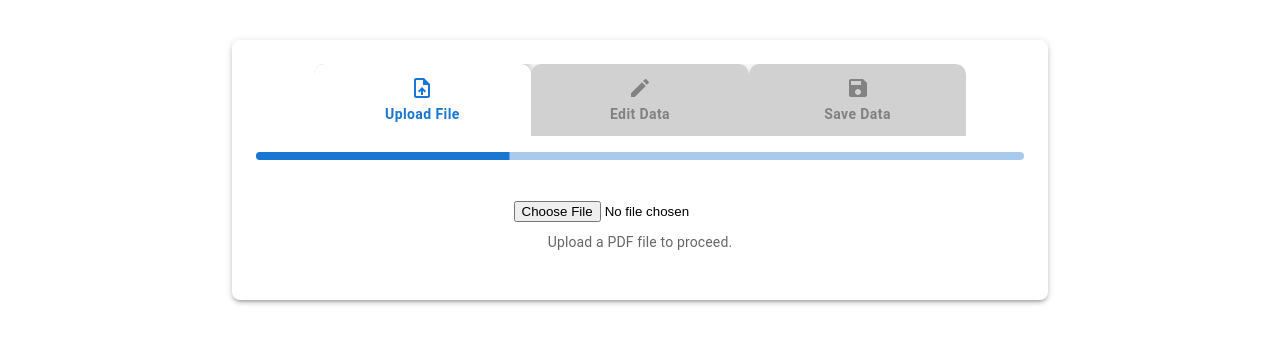
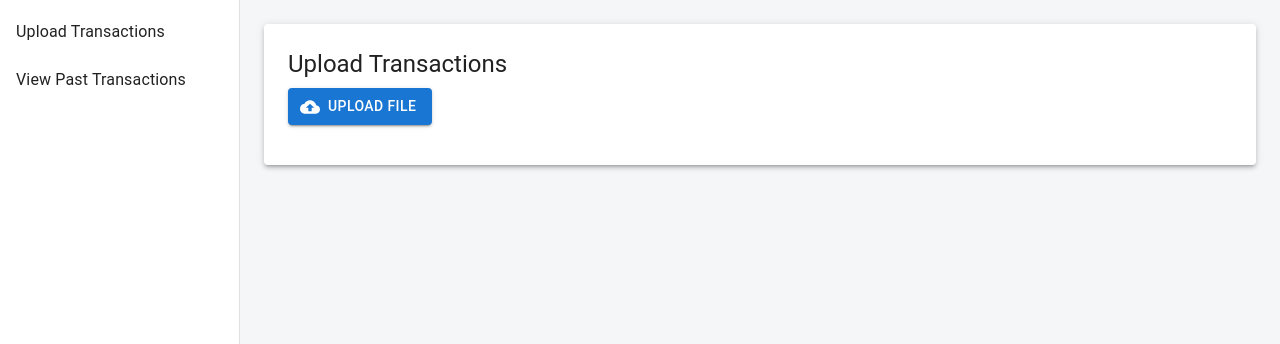
Before and after one commit to sargarpramod-rgb/showcase-projects, a React (Create React App) app in the folder transaction-tracker-react-app/frontend/: page / in a window 1280 px wide. Shown: the top 344 px of the page. Built offline with nearby package versions, Linux system fonts and the light colour scheme.

Commit message:
updated menu option on ui

```diff
--- a/transaction-tracker-react-app/frontend/src/App.js
+++ b/transaction-tracker-react-app/frontend/src/App.js
@@ -2,10 +2,12 @@ import React, { useState } from "react";
 import { Tooltip as MuiTooltip,AppBar, Tabs, Tab, Box, Typography, Button, Table, TableBody, TableCell, TableContainer, TableHead, TableRow, Paper, TextField, LinearProgress,IconButton,InputAdornment  } from "@mui/material";
 import { styled } from "@mui/system";
 import { CheckCircle, UploadFile, Edit, Save } from "@mui/icons-material";
-import { Dialog,DialogActions, DialogContent, DialogTitle, TablePagination, Grid, MenuItem, Select} from "@mui/material";
+import {Drawer, List, ListItem, ListItemText, Card,Dialog,DialogActions, DialogContent, DialogTitle, TablePagination, Grid, MenuItem, Select} from "@mui/material";
 import { PieChart, Pie, Cell, Tooltip, Legend,ResponsiveContainer, BarChart,XAxis,YAxis,Bar } from "recharts";
 import mockResponse from './mockData'
 import { useDropzone } from 'react-dropzone';
+import CloudUploadIcon from "@mui/icons-material/CloudUpload";
+import SaveIcon from "@mui/icons-material/Save";
 import Transactions from "./components/Transactions";
 import PayeeTransactionsDialog from "./components/PayeeTransactionsDialog";
 import CategoryBreakdownDialog from "./components/CategoryBreakdownDialog";
@@ -40,12 +42,13 @@ export default function MultiStepFormWithStyledTabs() {
   const [file, setFile] = useState(null);
   const [isSaved, setIsSaved] = useState(false);
 
-    const [data, setData] = useState(mockResponse);
+    const [data, setData] = useState("");
     const [filterText, setFilterText] = useState("");
     const [openChartDialog, setOpenChartDialog] = useState(false);
     const [selectedCategory, setSelectedCategory] = useState(null);
     const [selectedPayee, setSelectedPayee] = useState(null);
     const [openDialog, setOpenDialog] = useState(false);
+    const [selectedOption, setSelectedOption] = useState("upload");
 
   const handleFileUpload = async (event) => {
     const uploadedFile = event.target.files[0];
@@ -68,7 +71,6 @@ export default function MultiStepFormWithStyledTabs() {
         const result = await response.json();
         setData(result)
         console.log("File uploaded successfully:", result);
-        setTabIndex(1);
       } catch (error) {
         console.error("Error uploading file:", error);
       }
@@ -97,7 +99,6 @@ export default function MultiStepFormWithStyledTabs() {
             const result = await response;
             console.log("Data saved successfully:", result);
             setIsSaved(true);
-            setTabIndex(2); // Move to Step 3 after saving
           } catch (error) {
             console.error("Error saving the data:", error);
           }
@@ -215,38 +216,37 @@ export default function MultiStepFormWithStyledTabs() {
         console.log(sortedData)
         setData({ ...sortedData }); // Set sorted data back to state for the table
   };
-  const colors = ["#8884d8", "#82ca9d", "#ffc658", "#ff8042", "#8dd1e1"];
-  const barColors = ["#1f77b4", "#ff7f0e", "#2ca02c"]
 
 
   return (
-    <Box sx={{ width: "100%", maxWidth: "60%", margin: "auto", mt: 5, p: 3, bgcolor: "white", boxShadow: 3, borderRadius: 2 }}>
+    <Box sx={{ display: "flex", height: "100vh", backgroundColor: "#f4f6f8" }}>
       {/* Custom Styled Tabs */}
-      <AppBar position="static" sx={{ background: "transparent", boxShadow: "none" }}>
-        <CustomTabs value={tabIndex} onChange={(e, newValue) => setTabIndex(newValue)} variant="fullWidth">
-          <CustomTab label="Upload File" icon={<UploadFile />} selected={tabIndex === 0} />
-          <CustomTab label="Edit Data" icon={<Edit />} selected={tabIndex === 1} disabled={!file} />
-          <CustomTab label="Save Data" icon={<Save />} selected={tabIndex === 2} disabled={!isSaved} />
-        </CustomTabs>
-      </AppBar>
+      <Drawer variant="permanent" anchor="left" sx={{ width: 240, flexShrink: 0, "& .MuiDrawer-paper": { width: 240, boxSizing: "border-box" }}}>
+        <List>
+          <ListItem button onClick={() => setSelectedOption("upload")}>
+            <ListItemText primary="Upload Transactions" />
+          </ListItem>
+          <ListItem button onClick={() => setSelectedOption("view")}>
+            <ListItemText primary="View Past Transactions" />
+          </ListItem>
+        </List>
+      </Drawer>
+        <Box sx={{ flexGrow: 1, p: 3 }}>
+            {selectedOption === "upload" && (
+              <Card sx={{ p: 3, boxShadow: 3 }}>
+                <Typography variant="h5" gutterBottom>
+                  Upload Transactions
+                </Typography>
+                <Button variant="contained" component="label" startIcon={<CloudUploadIcon />} sx={{ mb: 2 }}>
+                  Upload File
+                  <input type="file" hidden onChange={handleFileUpload} />
+                </Button>
 
-      {/* Step Progress Indicator */}
-      <Box sx={{ my: 2 }}>
-        <LinearProgress variant="determinate" value={progressValue} sx={{ height: 8, borderRadius: 5 }} />
-      </Box>
-
-      <Box sx={{ p: 3 }}>
-        {tabIndex === 0 && (
-          <Box textAlign="center">
-            <input type="file" onChange={handleFileUpload} style={{ marginBottom: "10px" }} />
-            <Typography variant="body2" color="textSecondary">
-              Upload a PDF file to proceed.
+            {aggregatedData.length > 0 && (
+              <Box>
+                  <Typography variant="h6" gutterBottom>
+                    Edit Transactions
                   </Typography>
-          </Box>
-        )}
-
-        {tabIndex === 1 && (
-          <Box>
                     <Grid container spacing={2} alignItems="center" justifyContent="space-between">
                         <Grid item xs={12} sm={6} textAlign="right">
                           <Button variant="contained" color="secondary" onClick={handleOpenChartDialog}>
@@ -272,22 +272,21 @@ export default function MultiStepFormWithStyledTabs() {
                         openDialog={openDialog}
                         setOpenDialog={setOpenDialog}
                     />
-            <Button variant="contained" color="primary" onClick={handleSave} sx={{ mt: 2 }}>
-              Save & Proceed
+                    <Button variant="contained" color="primary" startIcon={<SaveIcon />} sx={{ mt: 2 }} onClick={handleSave}>
+                      Save Transactions
                     </Button>
               </Box>
             )}
+          </Card>
+         )}
 
-        {tabIndex === 2 && (
-          <Box textAlign="center">
-            <CheckCircle sx={{ fontSize: 50, color: "green" }} />
-            <Typography variant="h5" color="success.main">
-              Data Saved Successfully!
+            {selectedOption === "view" && (
+              <Card sx={{ p: 3, boxShadow: 3 }}>
+                <Typography variant="h5" gutterBottom>
+                  Past Transactions
                 </Typography>
-            <Typography variant="body2" color="textSecondary">
-              Your data has been sent to the backend.
-            </Typography>
-          </Box>
+                <Typography variant="body1">Functionality to view past transactions will be implemented here.</Typography>
+              </Card>
             )}
       </Box>
     </Box>
```
Lines whose indentation alone changed are shown as unchanged.
